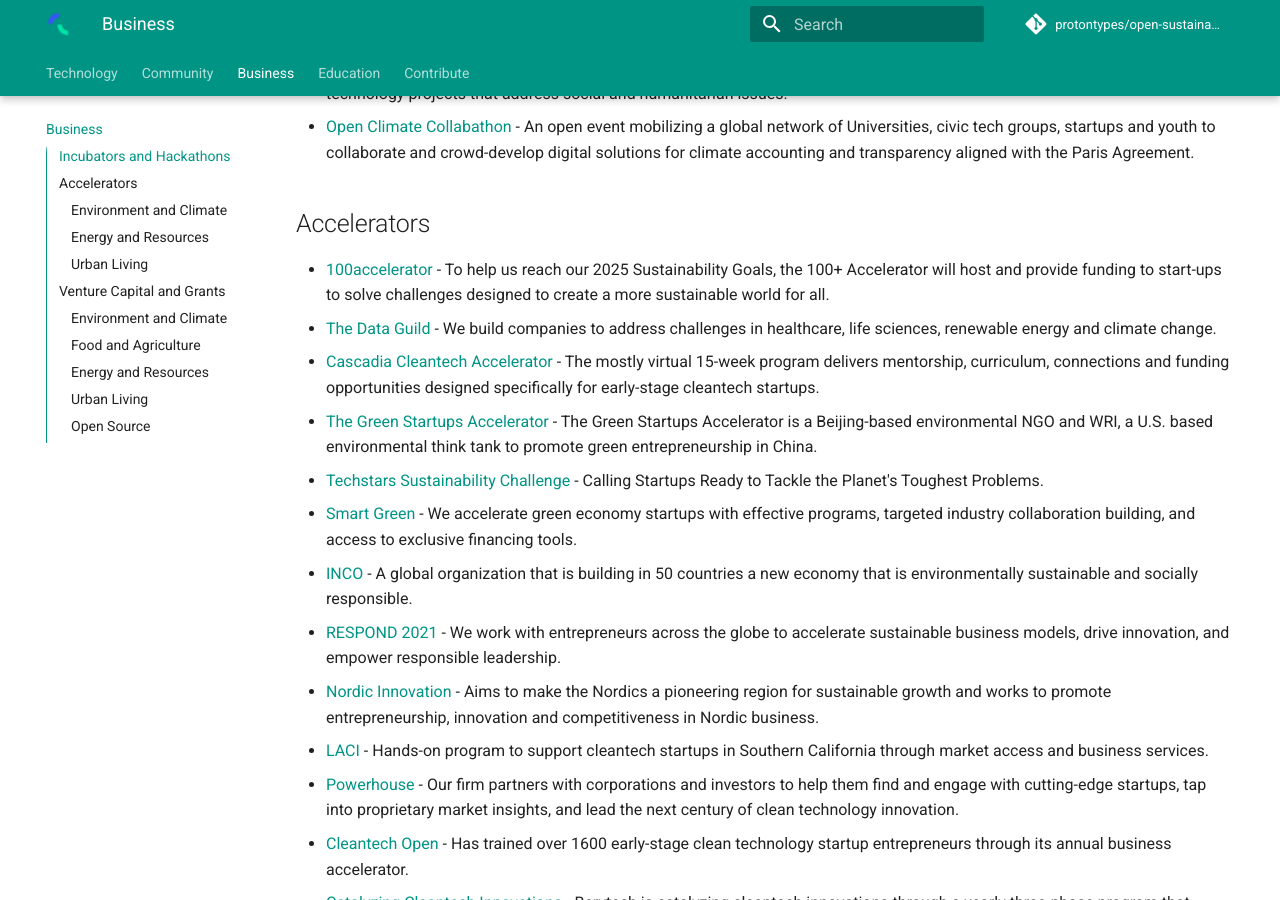
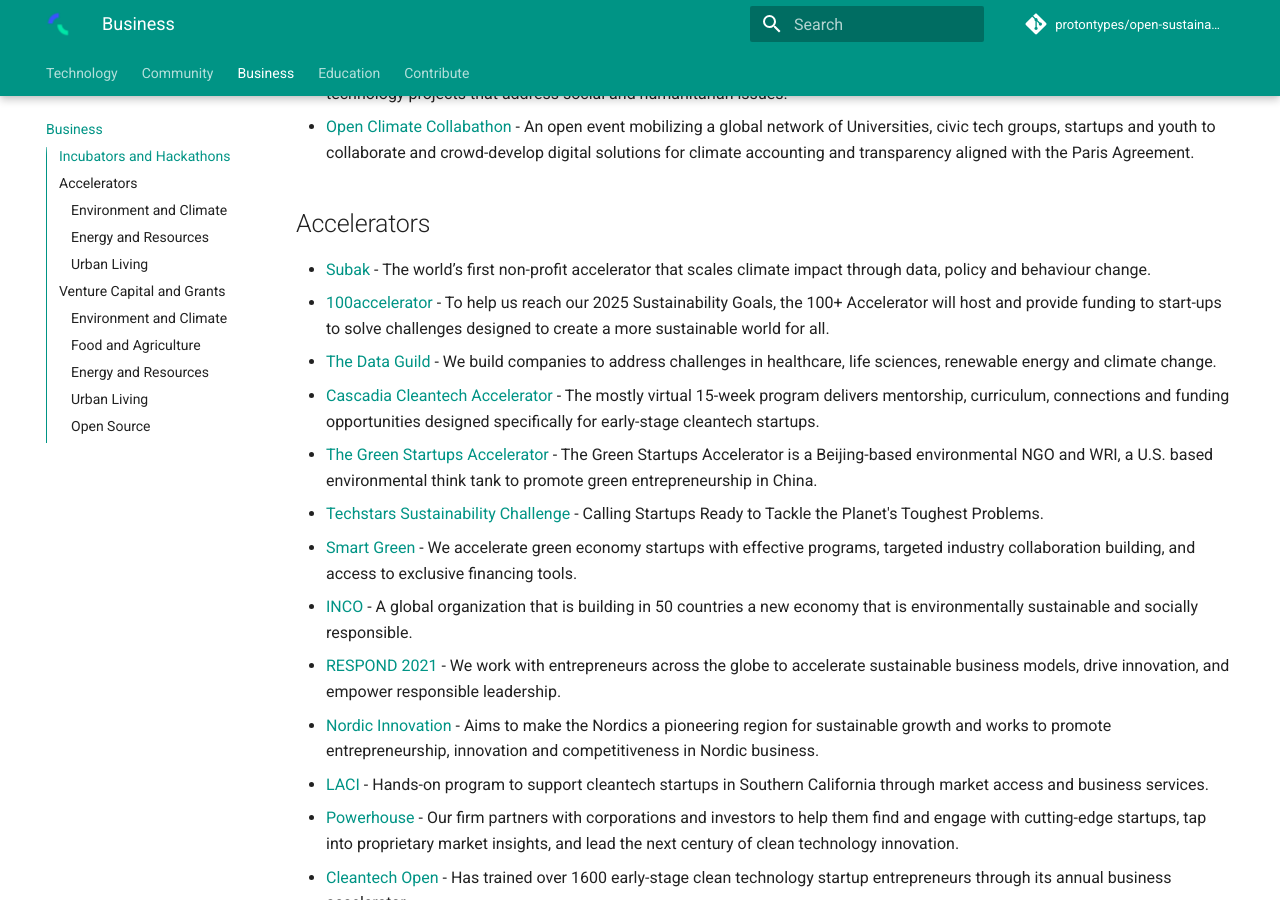
Before and after one commit to protontypes/open-sustainable-technology, an MkDocs documentation site: the page built from docs/business.md, in a window 1280 px wide and 900 px high, scrolled down 732 px. Built offline with MkDocs 1.6.1 and Material for MkDocs 9.7.7, drawn with Linux system fonts in a browser that asks for light colours; comment, search, counter and statistics services are not loaded.

Commit message:
Update business.md
The world’s first non-profit #accelerator that scales #climate impact through data, policy and behaviour change. @JackKelly @Rabscuttler @ClimateSubak https://climatesubak.org/

```diff
--- a/docs/business.md
+++ b/docs/business.md
@@ -17,6 +17,7 @@
 
 ## Accelerators
 
+* [Subak](https://climatesubak.org/) - The world’s first non-profit accelerator that scales climate impact through data, policy and behaviour change.
 * [100accelerator](https://www.100accelerator.com/) - To help us reach our 2025 Sustainability Goals, the 100+ Accelerator will host and provide funding to start-ups to solve challenges designed to create a more sustainable world for all.
 * [The Data Guild](https://www.thedataguild.com/) - We build companies to address challenges in healthcare, life sciences, renewable energy and climate change.
 * [Cascadia Cleantech Accelerator](https://cascadiacleantech.org/) - The mostly virtual 15-week program delivers mentorship, curriculum, connections and funding opportunities designed specifically for early-stage cleantech startups.
```
